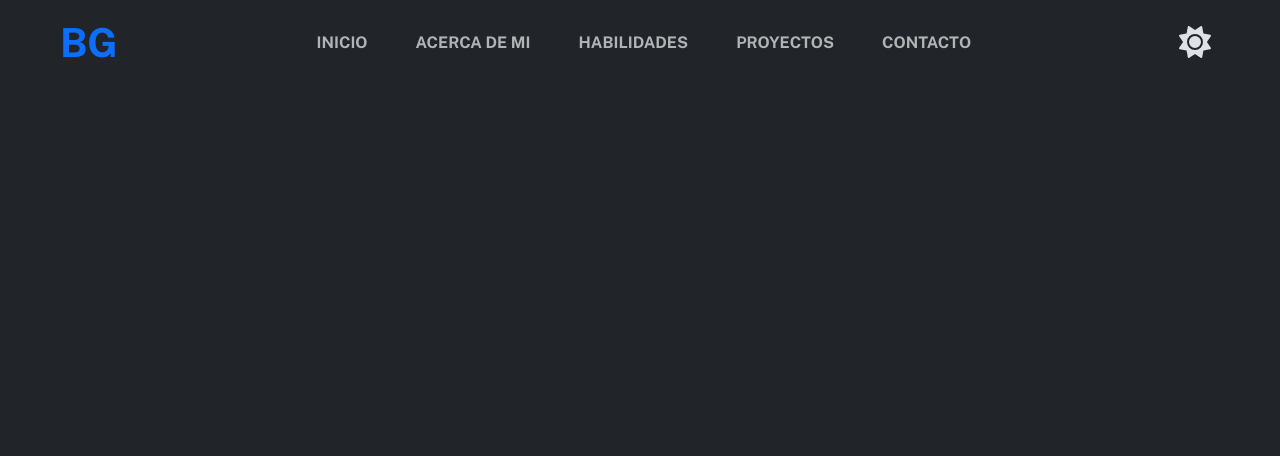
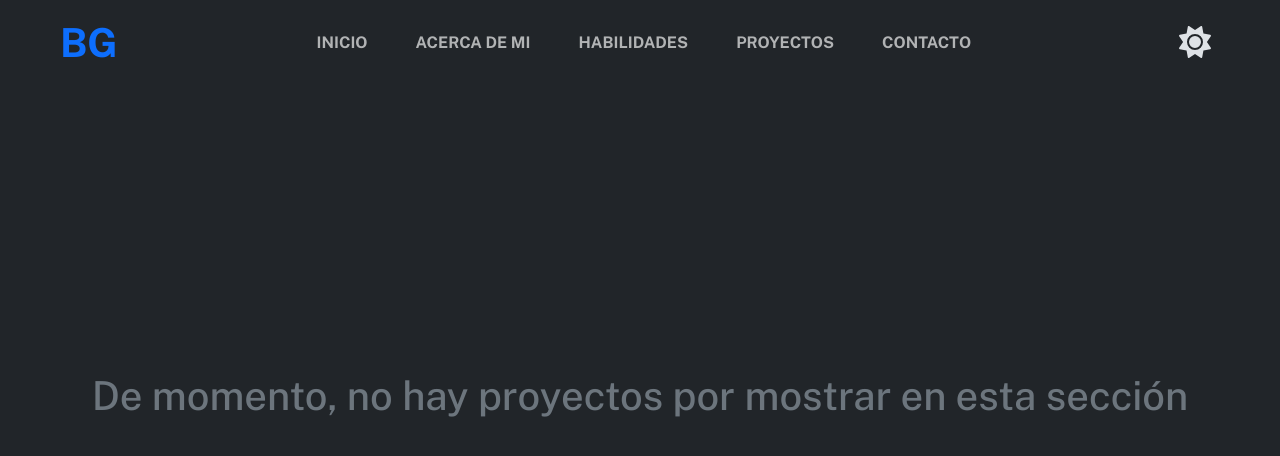
Before and after one commit to BryanGarcia25/Portafolio_Personal_Web, an Angular app: page /projects in a window 1280 px wide. Shown: the top 456 px of the page. Built offline with nearby package versions, Linux system fonts and the light colour scheme.

Commit message:
Creating the projects section

```diff
--- a/src/app/components/projects/projects.component.css
+++ b/src/app/components/projects/projects.component.css
@@ -0,0 +1,11 @@
+.vh-100 {
+    padding: 100px 0;
+}
+
+.card {
+    transition: .55s;
+    -webkit-transition: .55s;
+    -moz-transition: .55s;
+    -ms-transition: .55s;
+    -o-transition: .55s;
+}
--- a/src/app/components/projects/projects.component.html
+++ b/src/app/components/projects/projects.component.html
@@ -1 +1,17 @@
-<p>projects works!</p>
+<section class="min-vh-100 text-center">
+    <div class="d-flex justify-content-center align-items-center">
+        <div class="container">
+            <div class="row justify-content-center align-items-center vh-100">
+                @for (item of projectList; track $index) {
+                    <!-- Código para mostrar los proyectos realizados de la lista projectList -->
+                } @empty {
+                    <div class="col-sm-12">
+                        <div class="text-center text-secondary">
+                            <h1>De momento, no hay proyectos por mostrar en esta sección</h1>
+                        </div>
+                    </div>
+                }
+            </div>
+        </div>
+    </div>
+</section>
--- a/src/app/components/projects/projects.component.ts
+++ b/src/app/components/projects/projects.component.ts
@@ -8,5 +8,5 @@ import { Component } from '@angular/core';
   styleUrl: './projects.component.css'
 })
 export default class ProjectsComponent {
-
+  public projectList = [];
 }
```
